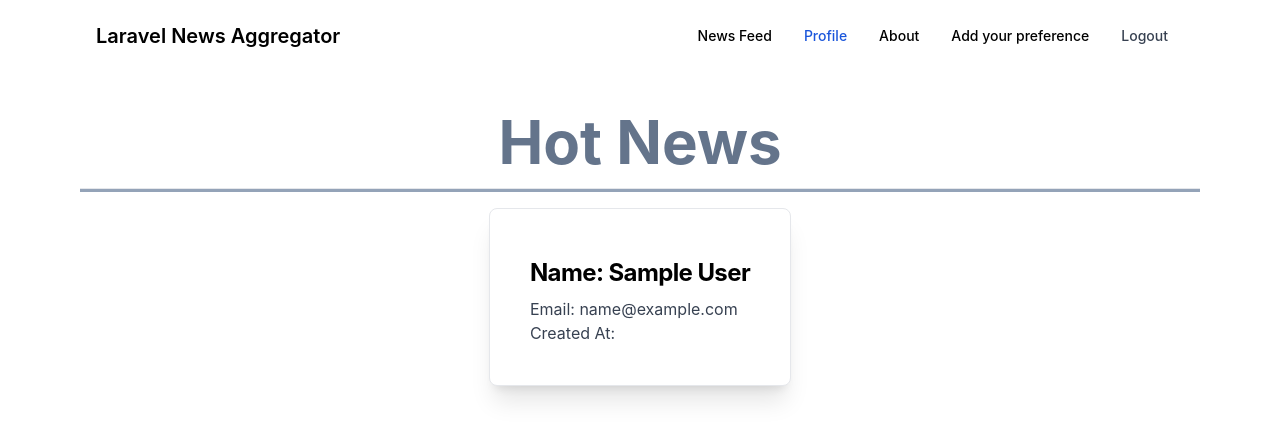
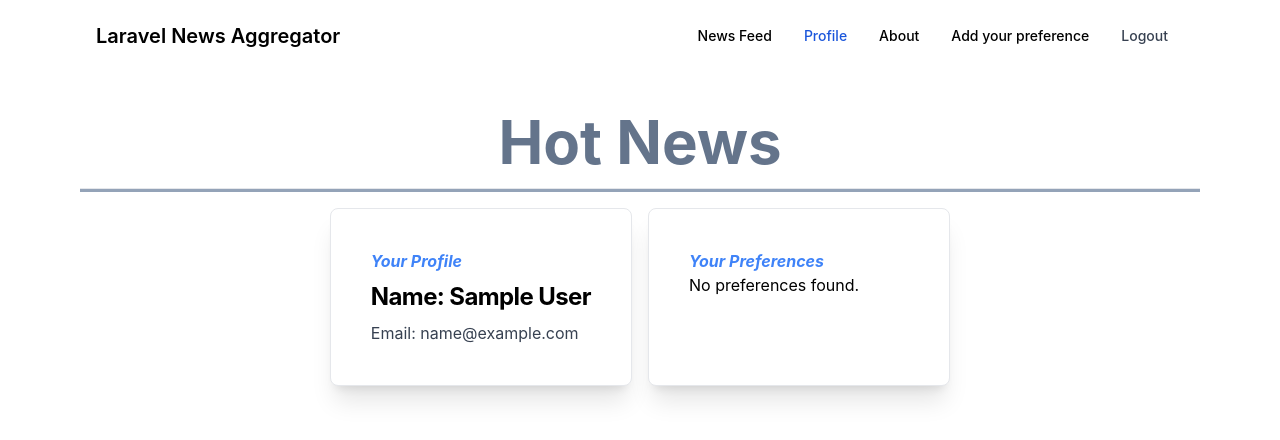
Before and after one commit to khemrajregmi/laravel_react_np, a React (Vite) app in the folder frontend/: page /profile in a window 1280 px wide. Shown: the top 440 px of the page. Built offline with nearby package versions, Linux system fonts and the light colour scheme; no server answers; sample sign-in values are in the browser's storage.

Commit message:
added new route and code refactoring

```diff
--- a/frontend/index.html
+++ b/frontend/index.html
@@ -5,7 +5,7 @@
     <meta charset="UTF-8" />
     <link rel="icon" type="image/svg+xml" href="/vite.svg" />
     <meta name="viewport" content="width=device-width, initial-scale=1.0" />
-    <title>Vite + React</title>
+    <title>Laravel News Aggregator</title>
 </head>
 
 <body>
--- a/frontend/src/pages/Profile.jsx
+++ b/frontend/src/pages/Profile.jsx
@@ -1,20 +1,57 @@
-import React from 'react';
+import React, { useState, useEffect } from 'react';
 import { useAuth } from '../contexts/AuthContext';
+import axios from 'axios';
 
 export default function Profile() {
     const { user } = useAuth();
+    const [preference, setPreference] = useState(null);
+
+    useEffect(() => {
+        fetchPreference().then(r => {});
+    }, []);
+
+    const fetchPreference = async () => {
+        try {
+            const response = await axios.get('http://localhost/api/preferences');
+            const preferenceData = response.data;
+            setPreference(preferenceData);
+        } catch (error) {
+            console.error(error);
+        }
+    };
+
     return (
         <>
             <div className="text-6xl font-bold text-slate-500">Hot News</div>
             <hr className="bg-slate-400 h-1 w-full my-4" />
-            <div className="block p-10 bg-white border border-gray-200 shadow-xl rounded-lg shadowdark:border-gray-700">
-                <h5 className="my-2 text-2xl font-bold tracking-tight">
-                    Name: {user.name}
-                </h5>
-                <p className="font-normal text-gray-700">Email: {user.email}</p>
-                <p className="font-normal text-gray-700">
-                    Created At: {user.created_at}
-                </p>
+
+            <div className="grid grid-cols-2 gap-4">
+                <div className="block p-10 bg-white border border-gray-200 shadow-xl rounded-lg shadowdark:border-gray-700">
+                    <p className="font-bold italic text-blue-500">Your Profile</p>
+                    <h6 className="my-2 text-2xl font-bold tracking-tight">
+                        Name: {user.name}
+                    </h6>
+                    <p className="font-normal text-gray-700">Email: {user.email}</p>
+                </div>
+
+                <div className="block p-10 bg-white border border-gray-200 shadow-xl rounded-lg shadowdark:border-gray-700">
+                    <p className="font-bold italic text-blue-500">Your Preferences</p>
+                    {preference ? (
+                        <>
+                            <h6 className="my-2 text-2xl font-bold tracking-tight">
+                                Category: {preference.category}
+                            </h6>
+                            <p className="font-normal text-gray-700">
+                                Source: {preference.source}
+                            </p>
+                            <p className="font-normal text-gray-700">
+                                Author: {preference.author}
+                            </p>
+                        </>
+                    ) : (
+                        <p>No preferences found.</p>
+                    )}
+                </div>
             </div>
         </>
     );
```
Also changed, not shown: frontend/src/router.jsx (+5 -10 lines), frontend/.eslintrc.cjs.
